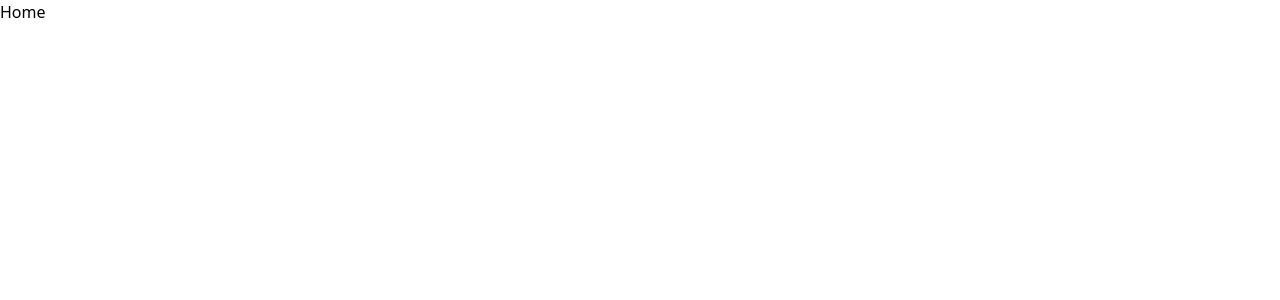
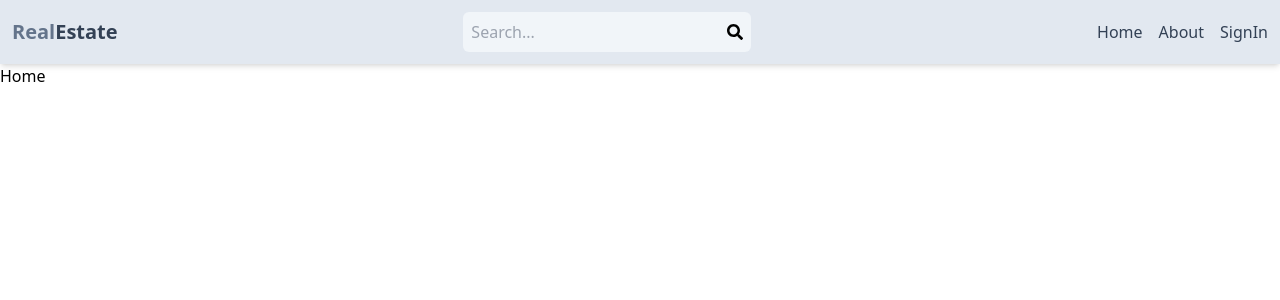
Before and after one commit to shukrat29/horizonEstate-mern-stack-realestate-app, a React (Vite) app in the folder client/: page / in a window 1280 px wide. Shown: the top 300 px of the page. Built offline with nearby package versions, Linux system fonts and the light colour scheme.

Commit message:
build header

```diff
--- a/client/package.json
+++ b/client/package.json
@@ -12,6 +12,7 @@
   "dependencies": {
     "react": "^19.0.0",
     "react-dom": "^19.0.0",
+    "react-icons": "^5.4.0",
     "react-router-dom": "^7.1.5"
   },
   "devDependencies": {
--- a/client/src/App.jsx
+++ b/client/src/App.jsx
@@ -5,10 +5,12 @@
 import SignUp from "./pages/SignUp";
 import About from "./pages/About";
 import Profile from "./pages/Profile";
+import Header from "./components/Header";
 
 const App = () => {
   return (
     <BrowserRouter>
+      <Header />
       <Routes>
         <Route path="/" element={<Home />} />
         <Route path="/sign-in" element={<SignIn />} />
--- /dev/null
+++ b/client/src/components/Header.jsx
@@ -0,0 +1,45 @@
+import React from "react";
+import { FaSearch } from "react-icons/fa";
+import { Link } from "react-router-dom";
+
+const Header = () => {
+  return (
+    <header className="bg-slate-200 shadow-md">
+      <div className="flex justify-between items-center max-w-7xl mx-auto p-3">
+        <Link to="/">
+          <h1 className="font-bold text-sm sm:text-xl flex flex-wrap">
+            <span className="text-slate-500">Real</span>
+            <span className="text-slate-700">Estate</span>
+          </h1>
+        </Link>
+        <form className="bg-slate-100 p-2 rounded-md items-center flex">
+          <input
+            type="text"
+            placeholder="Search..."
+            className="bg-transparent focus:outline-none w-24 sm:w-64"
+          />
+          <FaSearch />
+        </form>
+        <ul className="flex gap-4">
+          <Link to="/">
+            <li className="hidden sm:inline text-slate-700 hover:underline cursor-pointer">
+              Home
+            </li>
+          </Link>
+          <Link to="/about">
+            <li className="hidden sm:inline text-slate-700 hover:underline cursor-pointer">
+              About
+            </li>
+          </Link>
+          <Link to="/sign-in">
+            <li className=" text-slate-700 hover:underline cursor-pointer">
+              SignIn
+            </li>
+          </Link>
+        </ul>
+      </div>
+    </header>
+  );
+};
+
+export default Header;
```
Also changed, not shown: 1 other file (tests, documents, lock files or other folders).
